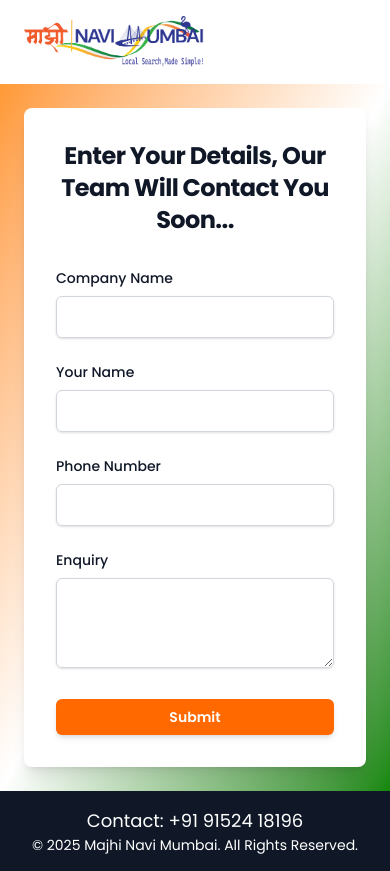
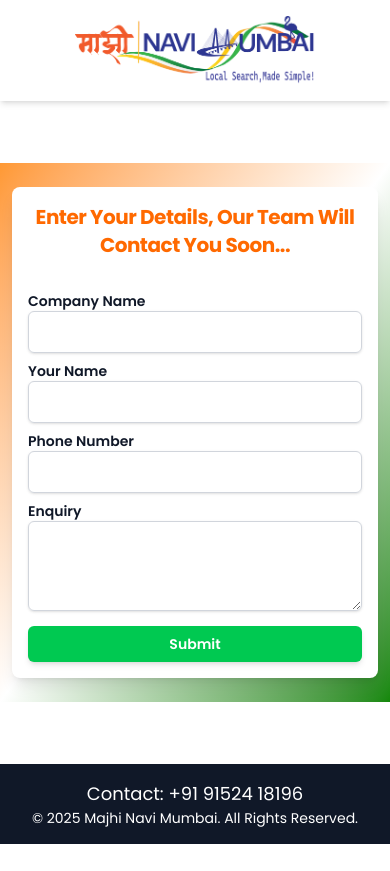
Before and after one commit to Shivraj-Chavan/mnm-ui, a Next.js app: page /contactus in a window 390 px wide. After the commit the page ends 844 px from the top, so only its background shows below. Built offline with nearby package versions, Linux system fonts and the light colour scheme.

Commit message:
ui basic changes

```diff
--- a/src/app/contactus/page.js
+++ b/src/app/contactus/page.js
@@ -45,15 +45,15 @@ export default function ContactForm() {
   };
 
   return (
-    <div className="flex items-center justify-center px-6 py-6 bg-gradient-to-br from-[#FF9933] via-white to-[#138808]">
-      <div className="w-full max-w-md space-y-8 bg-white p-8 shadow-lg rounded-lg">
-        <h2 className="text-center text-2xl font-bold tracking-tight text-gray-900">
+    <div className="flex items-center justify-center px-3 md:px-6 py-6 bg-gradient-to-br from-[#FF9933] via-white to-[#138808]">
+      <div className="w-full max-w-md space-y-8 bg-white p-4 md:p-8 shadow-lg rounded-lg">
+        <h2 className="text-center text-xl md:text-2xl font-bold tracking-tight text-orange-500">
           Enter Your Details, Our Team Will Contact You Soon...
         </h2>
 
         {message && <p className="text-center text-green-600">{message}</p>}
 
-        <form onSubmit={handleSubmit} className="space-y-6">
+        <form onSubmit={handleSubmit} className="space-y-2 md:space-y-6">
           <TextInput
             label="Company Name"
             id="company_name"
--- a/src/app/layout.js
+++ b/src/app/layout.js
@@ -15,8 +15,8 @@ export default function RootLayout({ children }) {
       <body
         className={`${poppins.className} antialiased flex flex-col min-h-screen justify-between`}
       >
-         <nav className="w-full bg-white shadow-md py-4 px-6 flex items-center justify-between">
-        <Image src="/logo.png" alt="logo" height={60} width={180} />
+         <nav className="w-full bg-white shadow-md py-4 px-6 flex items-center justify-center md:justify-between">
+        <Image src="/logo.png" alt="logo" height={100} width={240} />
       </nav>
         {children}
         <footer className="bg-gray-900 text-white text-center py-4">
--- a/src/app/page.js
+++ b/src/app/page.js
@@ -1,9 +1,11 @@
+import Image from "next/image";
 import Link from "next/link";
 
 export default function Home() {
   return (
     <div>
       <main className="flex-grow flex flex-col justify-center items-center text-center">
+        {/* <Image src="/logo.png" alt="logo" height={120} width={280} /> */}
         <h1 className="text-4xl font-bold py-5 text-orange-500">
           Registration in Progress...
         </h1>
@@ -14,7 +16,6 @@ export default function Home() {
           Click here to Contact Us
         </Link>
       </main>
-
     </div>
   );
 }
--- a/src/components/Button.js
+++ b/src/components/Button.js
@@ -2,9 +2,9 @@ export default function Button({ text, type = "submit" }) {
     return (
       <button
         type={type}
-        className="w-full rounded-md bg-orange-500 px-4 py-2 text-sm font-semibold text-white shadow-md transition hover:bg-orange-600 focus:ring-2 focus:ring-green-700 focus:ring-green-2"
+        className="w-full rounded-md bg-green-500 px-4 py-2 text-sm font-semibold text-white shadow-md transition hover:bg-green-600 focus:ring-2 focus:ring-green-700 focus:ring-green-2"
       >
         {text}
       </button>
     );
-  }
+}
--- a/src/components/TextArea.js
+++ b/src/components/TextArea.js
@@ -1,7 +1,7 @@
 export default function TextArea({ label, id, required = false,onChange }) {
     return (
       <div>
-        <label htmlFor={id} className="block text-sm font-medium text-gray-900">
+        <label htmlFor={id} className="block text-sm font-semibold text-gray-900">
           {label}
         </label>
         <textarea
@@ -10,7 +10,7 @@ export default function TextArea({ label, id, required = false,onChange }) {
           required={required}
           onChange={onChange}
           rows="3"
-          className="mt-2 w-full rounded-md border border-gray-300 px-3 py-2 text-gray-900 shadow-sm focus:border-indigo-500 focus:ring-indigo-500"
+          className="md:mt-2 w-full rounded-md border border-gray-300 px-3 py-2 text-gray-900 shadow-sm focus:border-indigo-500 focus:ring-indigo-500"
         ></textarea>
       </div>
     );
--- a/src/components/TextInput.js
+++ b/src/components/TextInput.js
@@ -1,7 +1,7 @@
 export default function TextInput({ label, id, type = "text", required = false ,onChange}) {
     return (
       <div>
-        <label htmlFor={id} className="block text-sm font-medium text-gray-900">
+        <label htmlFor={id} className="block text-sm font-semibold text-gray-900">
           {label}
         </label>
         <input
@@ -10,7 +10,7 @@ export default function TextInput({ label, id, type = "text", required = false ,
           type={type}
           onChange={onChange}
           required={required}
-          className="mt-2 w-full rounded-md border border-gray-300 px-3 py-2 text-gray-900 shadow-sm focus:border-indigo-500 focus:ring-indigo-500"
+          className="md:mt-2 w-full rounded-md border border-gray-300 px-3 py-2 text-gray-900 shadow-sm "
         />
       </div>
     );
```
